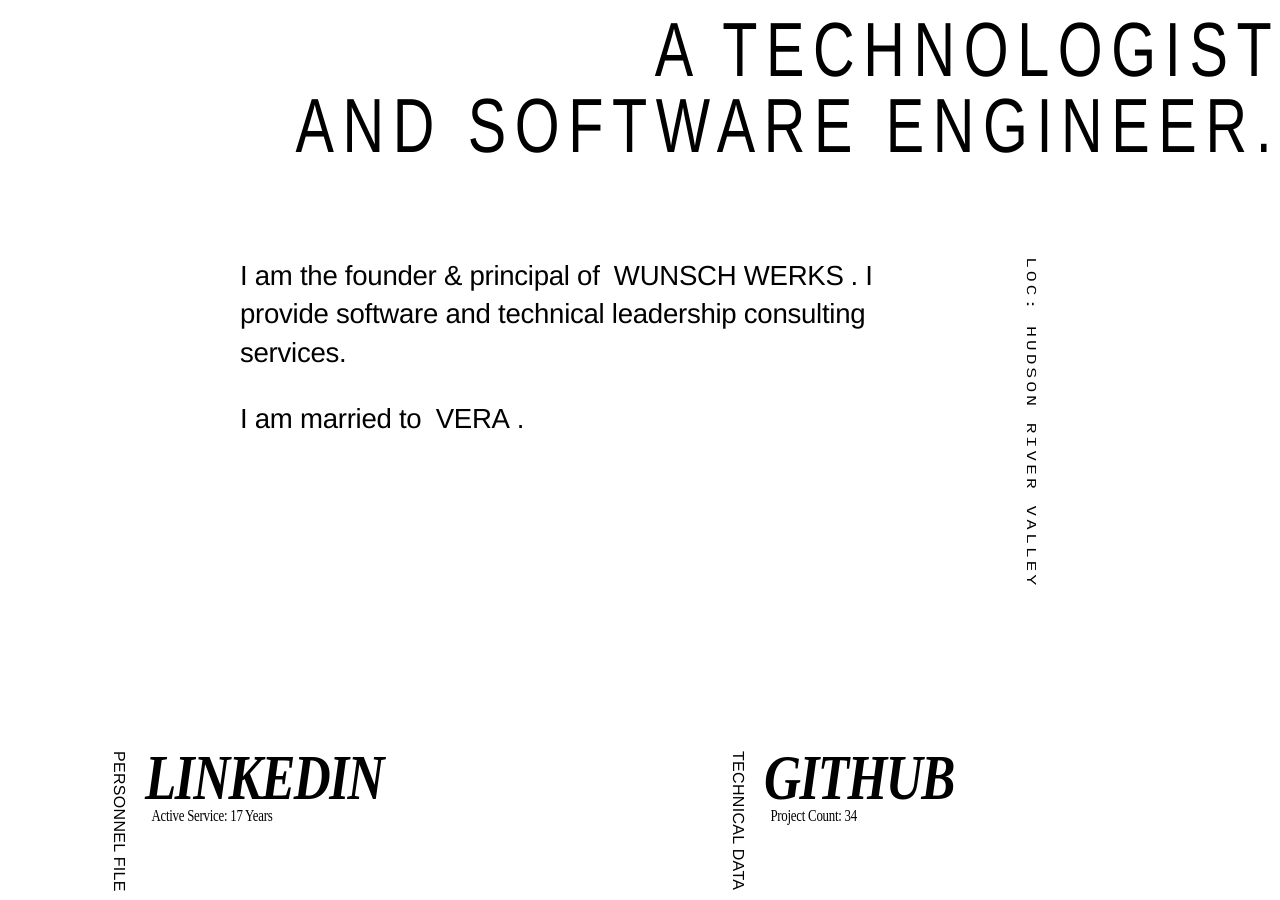
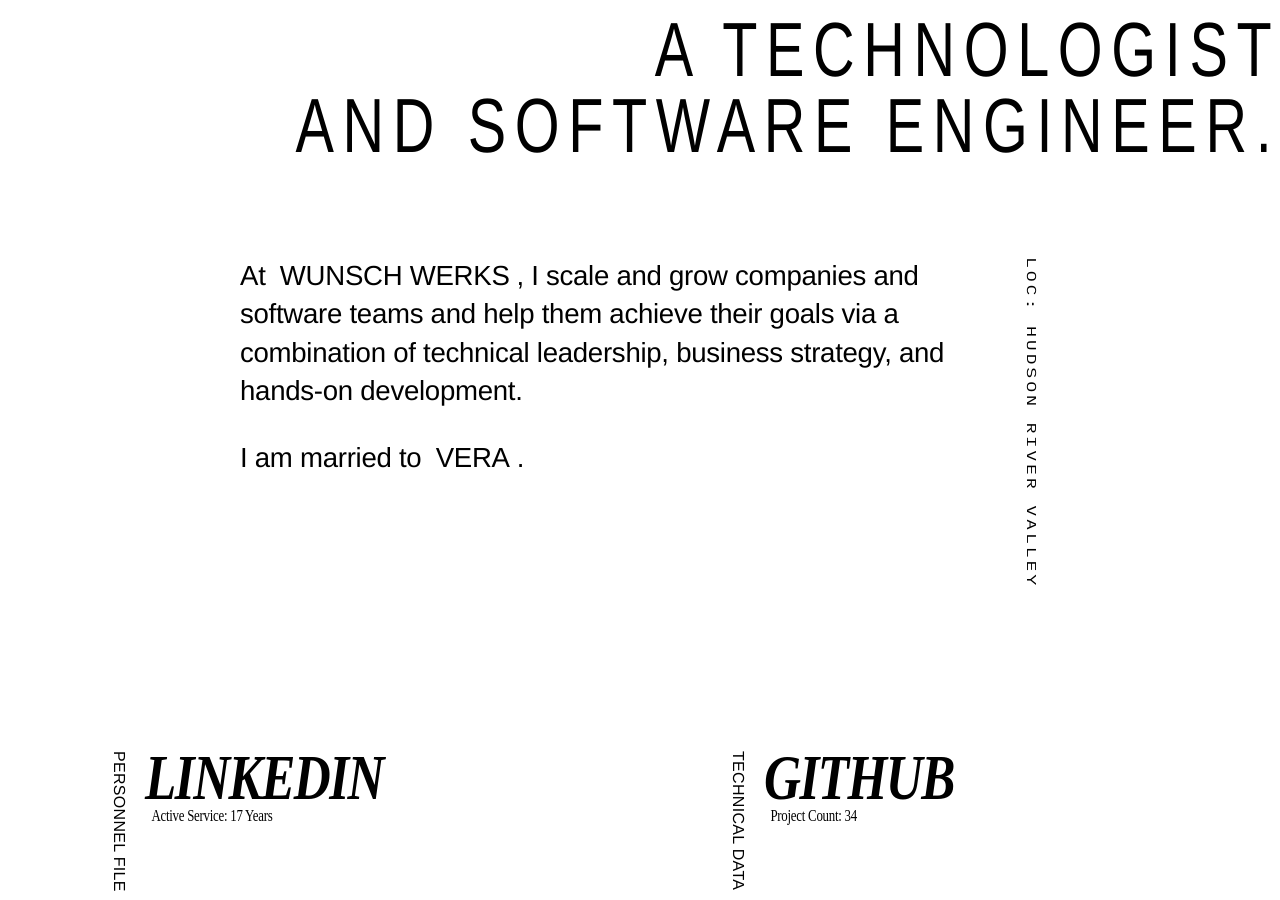
Before and after one commit to mwunsch/mwunsch.github.io, a Jekyll site: the page built from index.html, in a window 1280 px wide and 900 px high, scrolled down 531 px. Built offline with Jekyll 4.4.1, drawn with Linux system fonts in a browser that asks for light colours.

Commit message:
Update description of services at Wunsch Werks

```diff
--- a/index.html
+++ b/index.html
@@ -14,8 +14,9 @@ description: "A technologist and software engineer."
       <div class="location">Loc: <span itemprop="workLocation">Hudson River Valley</div>
       <div class="main-text">
         <p>
-          I am the founder &amp; principal of <a class="works-for" itemprop="worksFor" href="http://wunschwerks.com">Wunsch Werks</a>.
-          I provide software and technical leadership consulting services.
+          At <a class="works-for" itemprop="worksFor" href="http://wunschwerks.com">Wunsch Werks</a>,
+          I scale and grow companies and software teams and help them achieve their goals via
+          a combination of technical leadership, business strategy, and hands-on development.
         </p>
         <p>
           I am married to <a itemprop="spouse" href="http://www.veraveravera.com/">Vera</a>.
```
